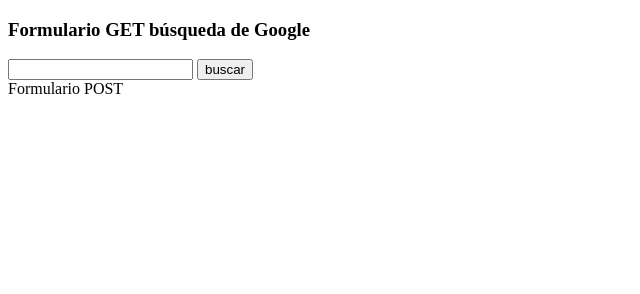
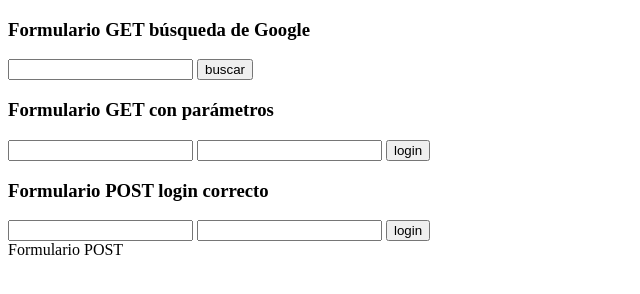
Before and after one commit to MarioML-CR/proyecto-prueba, a plain HTML site: page index.html in a window 1280 px wide. Shown: the whole page, without its empty margins (0-640 px from the left). Drawn offline with Linux system fonts and the light colour scheme.

Commit message:
último commit

```diff
--- a/index.html
+++ b/index.html
@@ -16,6 +16,22 @@
             <input type="submit" name="buscar" value="buscar" />
         </form>
     </div>
+    <div>
+        <h3>Formulario GET con parámetros</h3>
+        <form method="GET" action="#">
+            <input type="text" name="usuario" />
+            <input type="password" name="password" />
+            <input type="submit" name="login" value="login" />
+        </form>
+    </div>
+    <div>
+        <h3>Formulario POST login correcto</h3>
+        <form method="POST" action="https://www.hashemian.com/tools/form-post-tester.php">
+            <input type="text" name="usuario" />
+            <input type="password" name="password" />
+            <input type="submit" name="login" value="login" />
+        </form>
+    </div>
     Formulario POST
 </body>
 
```
